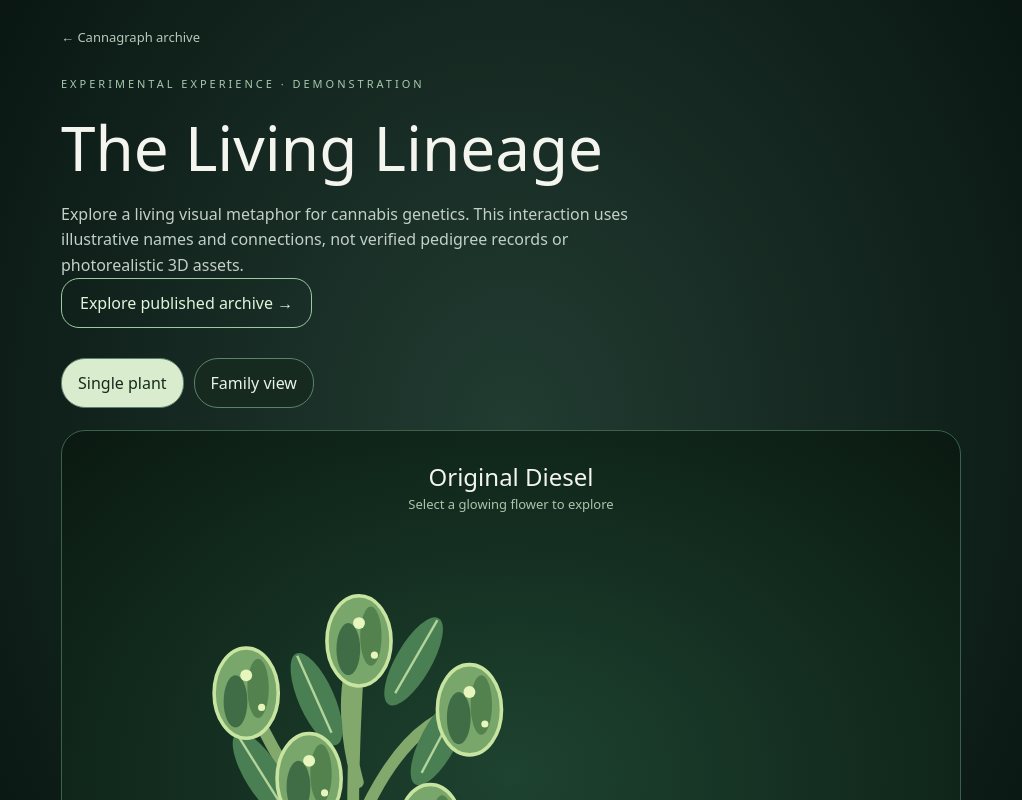
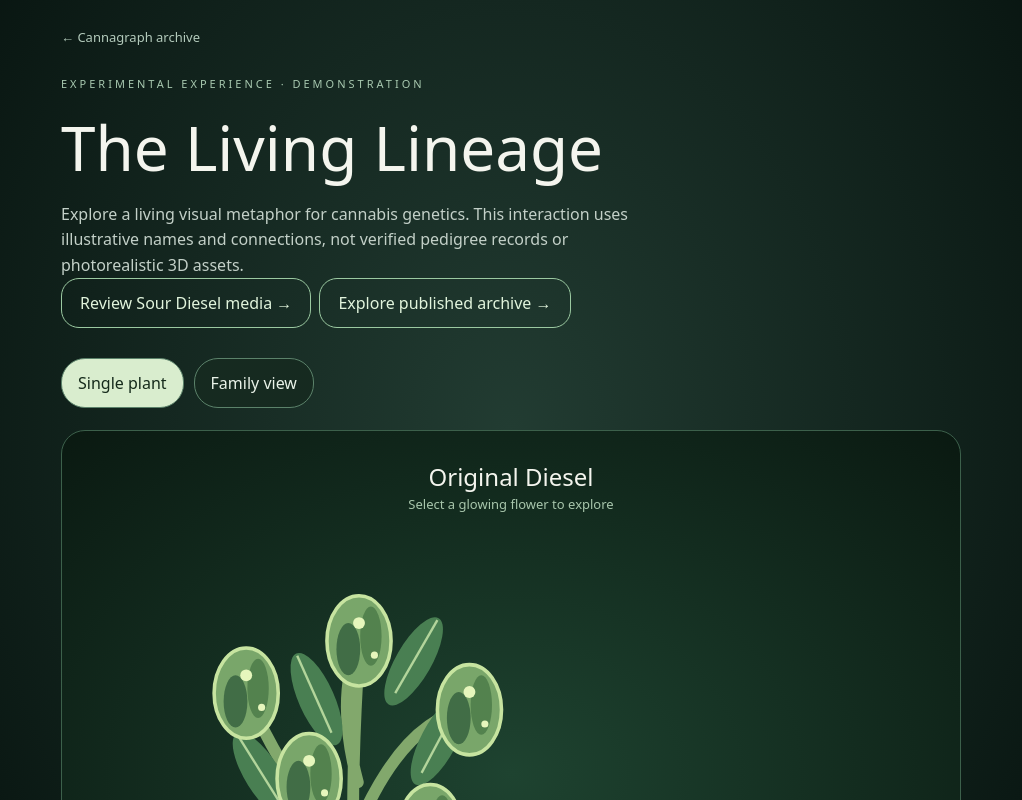
Before and after one commit to diamondmind88/Cannagraph, a Next.js app: page /living-lineage in a window 1280 px wide. Shown: the top 800 px of the page, without its empty margins (129-1151 px from the left). Built offline with nearby package versions, Linux system fonts and the light colour scheme.

Commit message:
Link Living Lineage landing page to Sour Diesel media review

```diff
--- a/src/app/living-lineage/page.tsx
+++ b/src/app/living-lineage/page.tsx
@@ -19,6 +19,7 @@ export default function LivingLineagePrototype() {
         <p style={{ letterSpacing: 3, fontSize: 11, color: "#a8c9b0", marginTop: 28 }}>EXPERIMENTAL EXPERIENCE · DEMONSTRATION</p>
         <h1 style={{ fontSize: "clamp(32px, 7vw, 62px)", margin: "8px 0" }}>The Living Lineage</h1>
         <p style={{ maxWidth: 600, color: "#c3d0c8", lineHeight: 1.6 }}>Explore a living visual metaphor for cannabis genetics. This interaction uses illustrative names and connections, not verified pedigree records or photorealistic 3D assets.</p>
+        <a href="/living-lineage/media-review" style={{ display: "inline-block", padding: "12px 18px", border: "1px solid #9bc9a1", borderRadius: 18, color: "#e1f4dc", marginBottom: 8, marginRight: 8 }}>Review Sour Diesel media →</a>
         <a href="/living-lineage/archive" style={{ display: "inline-block", padding: "12px 18px", border: "1px solid #9bc9a1", borderRadius: 18, color: "#e1f4dc", marginBottom: 8 }}>Explore published archive →</a>
         <div role="group" aria-label="View mode" style={{ display: "flex", gap: 10, margin: "22px 0" }}>
           {(["hero", "family"] as const).map(mode => <button key={mode} type="button" aria-pressed={view === mode} onClick={() => { setView(mode); setActiveBud(null); }} style={{ padding: "12px 16px", borderRadius: 24, border: "1px solid #5b826a", background: view === mode ? "#d9edce" : "#162a20", color: view === mode ? "#152a1b" : "#e9f2e8", cursor: "pointer" }}>{mode === "hero" ? "Single plant" : "Family view"}</button>)}
```
